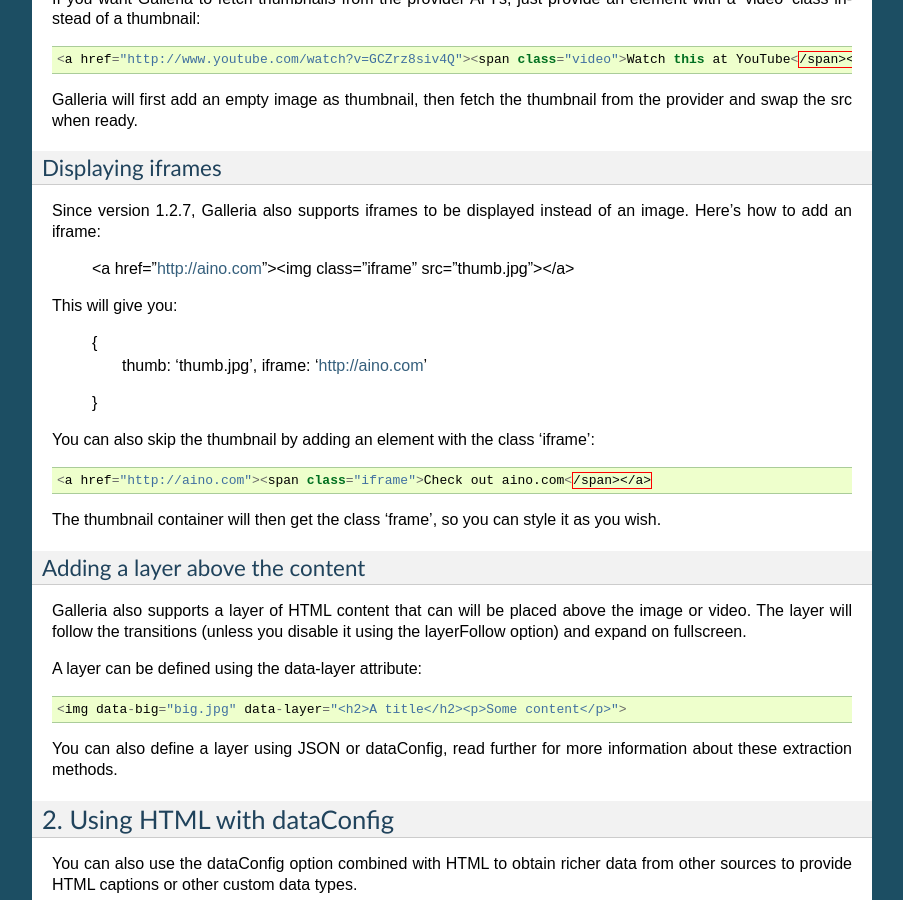
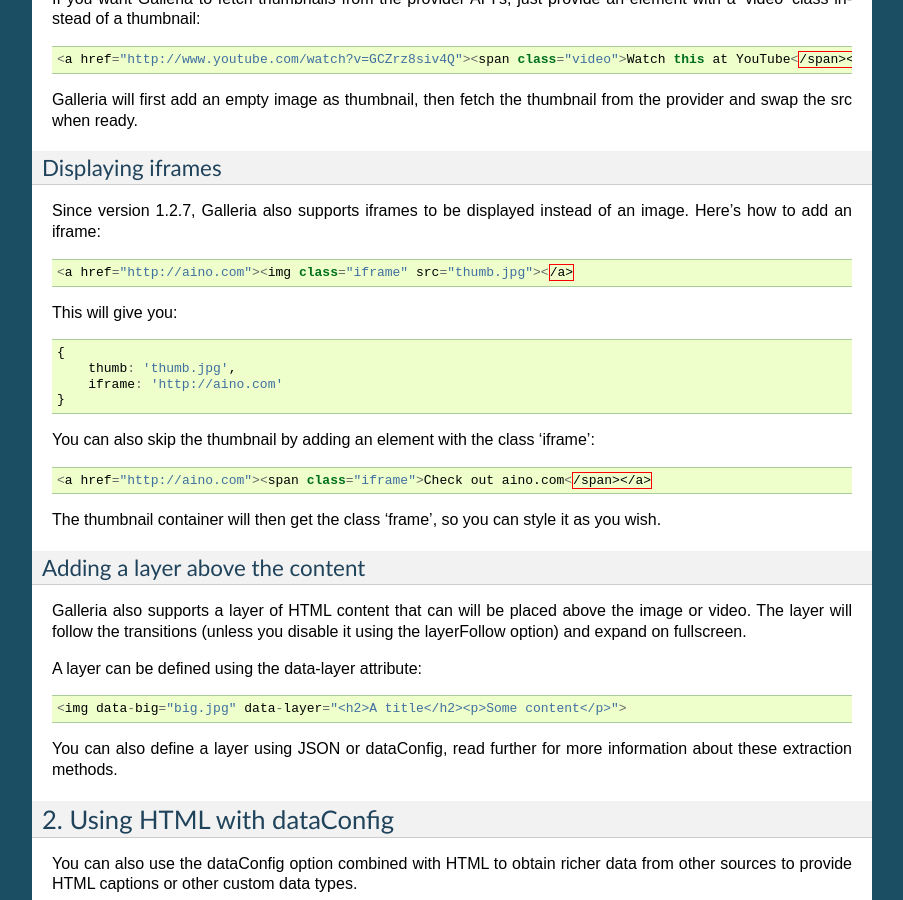
Before and after one commit to GalleriaJS/galleria, a Sphinx documentation site: the page built from docs/references/data.rst, in a window 1280 px wide and 900 px high, scrolled down 2527 px. Shown: the whole window, without its empty margins (198-1101 px from the left). Built offline with Sphinx 7.4.7, drawn with Linux system fonts in a browser that asks for light colours.

Commit message:
typo in docs

```diff
--- a/docs/references/data.rst
+++ b/docs/references/data.rst
@@ -135,11 +135,11 @@ Galleria will first add an empty image as thumbnail, then fetch the thumbnail fr
 Displaying iframes
 ------------------
 
-Since version 1.2.7, Galleria also supports iframes to be displayed instead of an image. Here’s how to add an iframe:
+Since version 1.2.7, Galleria also supports iframes to be displayed instead of an image. Here’s how to add an iframe::
 
     <a href="http://aino.com"><img class="iframe" src="thumb.jpg"></a>
 
-This will give you:
+This will give you::
 
     {
         thumb: 'thumb.jpg',
```
